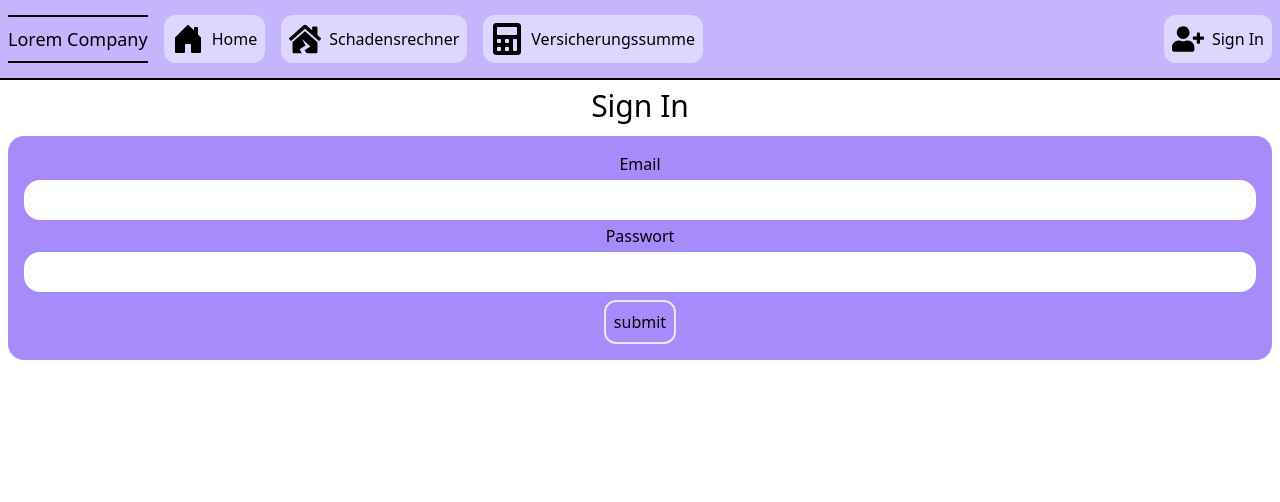
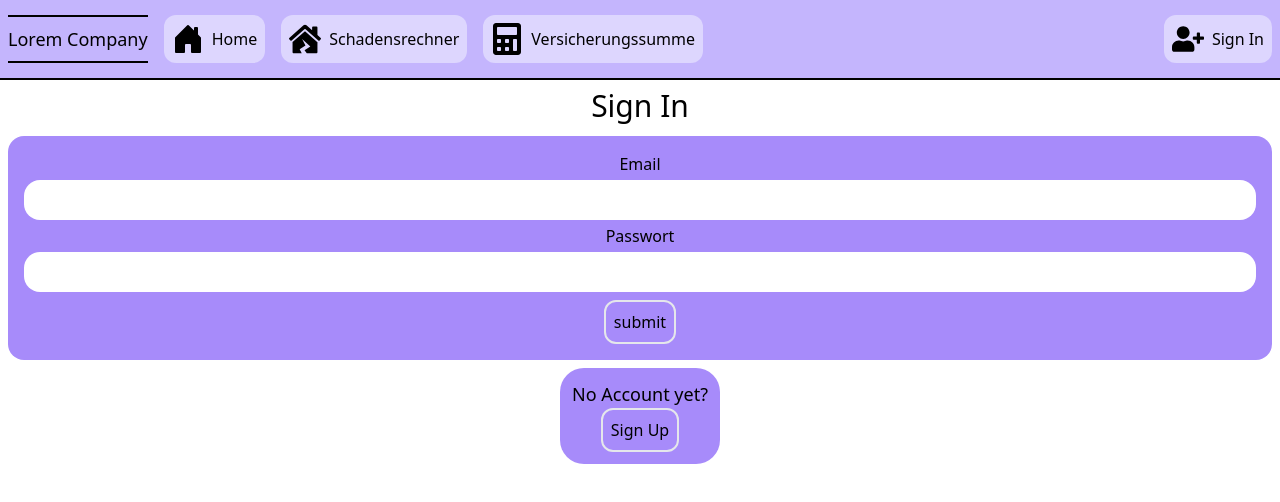
Before and after one commit to Jelenal1/Versicherungsrechner_bbw, a React (Vite) app in the folder calculator_app/: page /signin in a window 1280 px wide. Shown: the top 502 px of the page. Built offline with nearby package versions, Linux system fonts and the light colour scheme.

Commit message:
I added the possibility to sign up if you don't have an account

```diff
--- a/calculator_app/src/components/Login.jsx
+++ b/calculator_app/src/components/Login.jsx
@@ -1,6 +1,7 @@
 import { auth } from "../firebase";
 import { signInWithEmailAndPassword } from "firebase/auth";
 import Navbar from "./Navbar";
+import { Link } from "react-router-dom";
 function Login() {
   const styles = {
     heading: `text-3xl text-center mb-3`,
@@ -41,6 +42,12 @@ function Login() {
             />
           </form>
         </div>
+        <div className="flex flex-col mx-auto w-fit bg-violet-400 mt-2 p-3 rounded-3xl">
+          <span className="text-lg">No Account yet?</span>
+          <button className="border-2 w-fit mx-auto p-2 rounded-xl">
+            Sign Up
+          </button>
+        </div>
       </div>
     </>
   );
```
